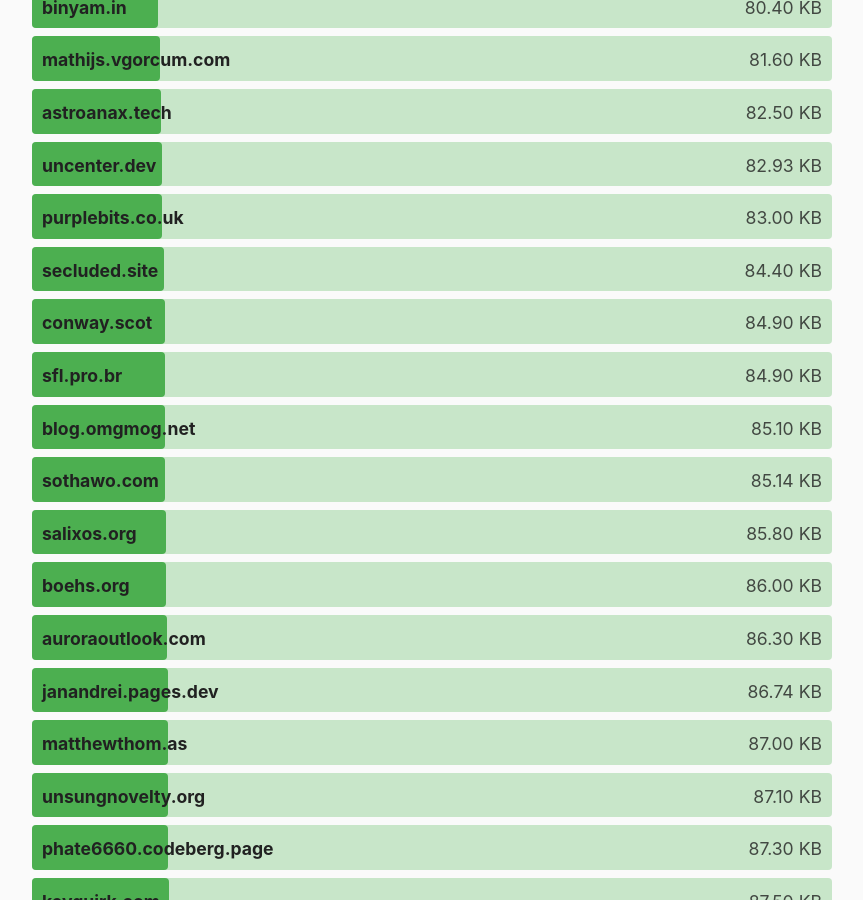
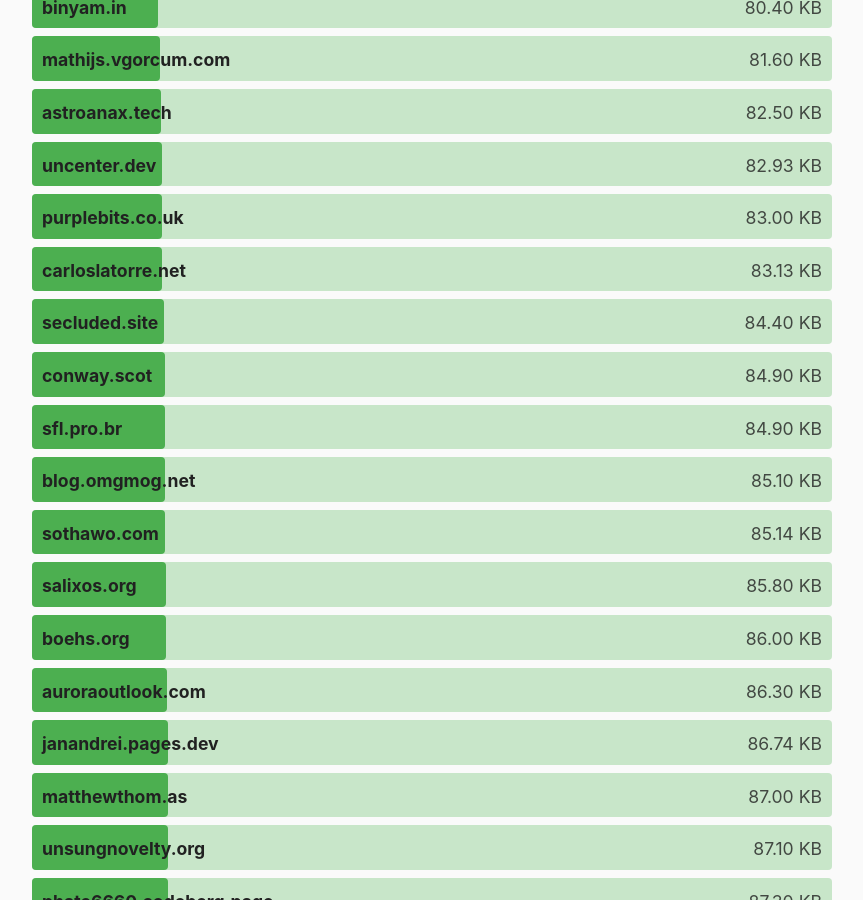
Before and after one commit to kevquirk/512kb.club, a Jekyll site: the page built from index.md, in a window 1280 px wide and 900 px high, scrolled down 25201 px. Shown: the whole window, without its empty margins (208-1071 px from the left). Built offline with Jekyll 4.4.1, drawn with Linux system fonts in a browser that asks for light colours.

Commit message:
add carloslatorre.net

```diff
--- a/_data/sites.yml
+++ b/_data/sites.yml
@@ -4482,3 +4482,8 @@
   url: https://zwieratko.sk/
   size: 28.07
   last_checked: 2024-02-11
+
+- domain: carloslatorre.net
+  url: https://carloslatorre.net/
+  size: 83.13
+  last_checked: 2024-12-03
```
